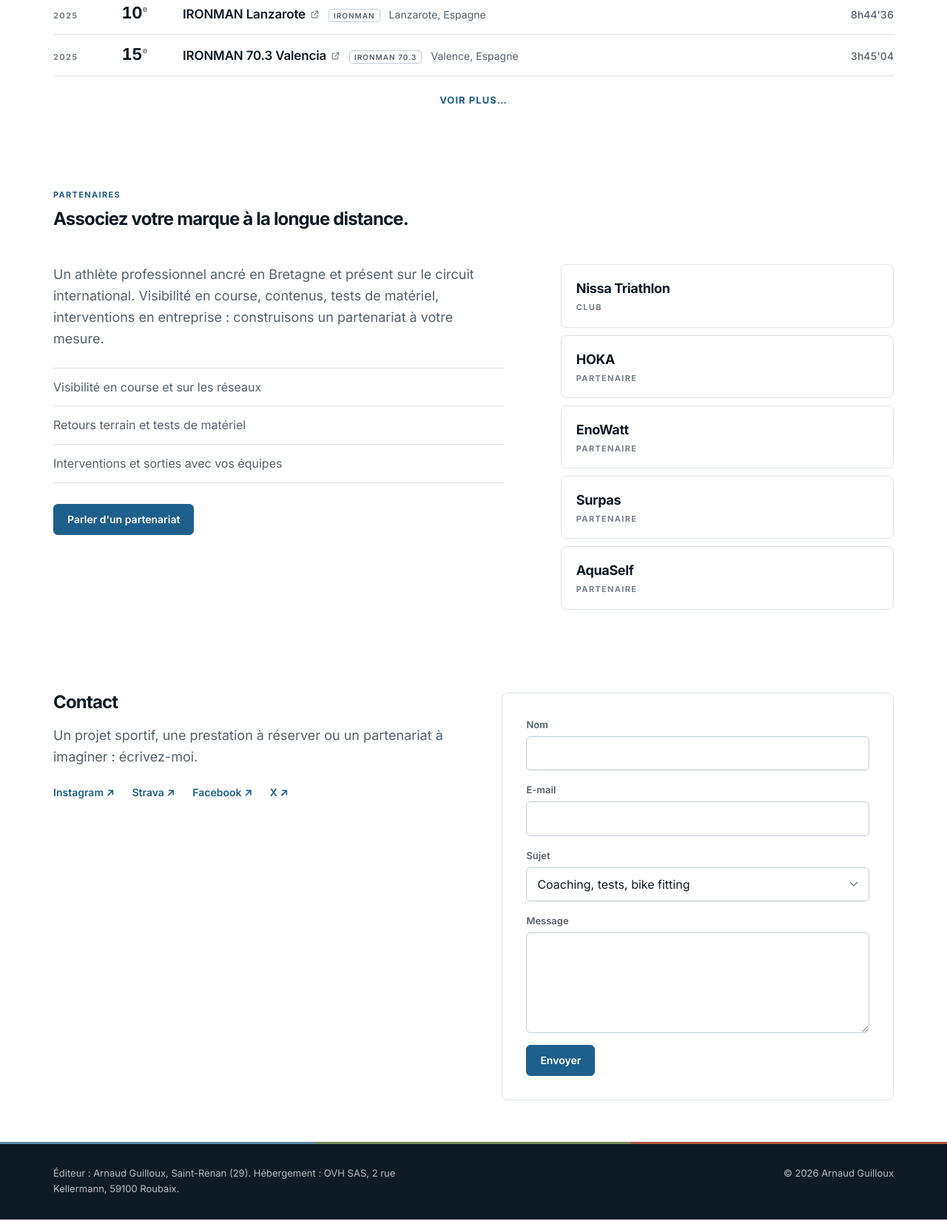
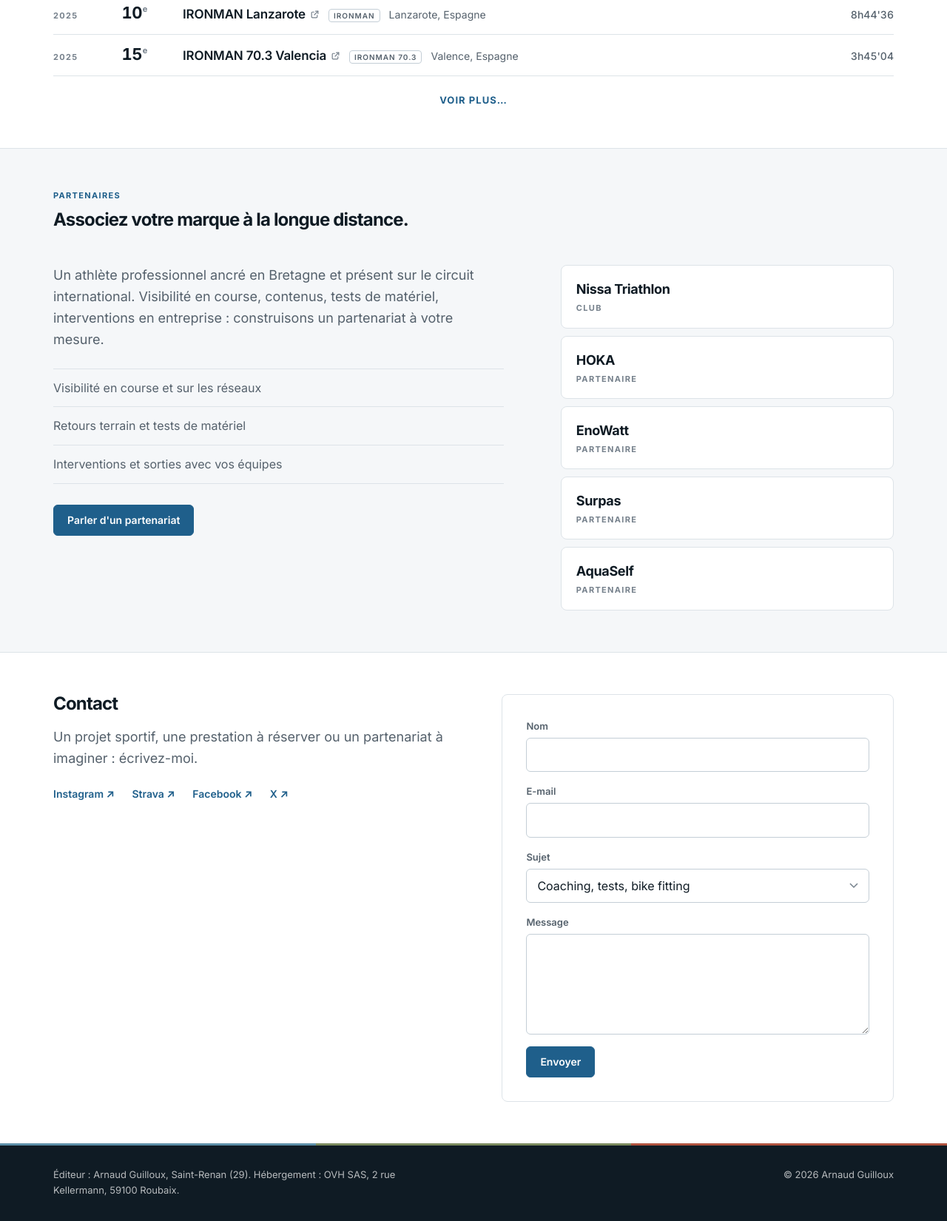
Before and after one commit to arnaudguilloux-web/site-arnaud-guilloux, a PHP site: page / in a window 1280 px wide. Shown: the part 2245-3895 px from the top of the page at 74% size. Run offline with PHP 8.4, Linux system fonts and the light colour scheme.

Commit message:
Home: alternance de fond entre sections (blanc / gris clair, automatique)
Co-Authored-By: Claude Sonnet 5.5 <noreply@anthropic.com>
Claude-Session: https://claude.ai/code/session_0197ajPqd3WGEmMor7rfkrca

```diff
--- a/assets/style.css
+++ b/assets/style.css
@@ -38,6 +38,8 @@ img { display: block; max-width: 100%; }
 .wrap { max-width: 1200px; margin: 0 auto; padding-inline: var(--gutter); }
 section { padding-block: clamp(36px, 4.5vw, 56px); }
 .soft { background: var(--soft); border-block: 1px solid var(--line); }
+/* Alternance de fond automatique entre les sections de la home (robuste aux sections masquées) */
+.hero ~ section:nth-of-type(even) { background: var(--soft); border-block: 1px solid var(--line); }
 
 /* Petit label en capitales */
 .mono, .eyebrow { font: 700 11px/1.4 var(--sans); letter-spacing: .12em; text-transform: uppercase; color: var(--text-3); }
--- a/coaching.php
+++ b/coaching.php
@@ -37,7 +37,7 @@ $T = [
 <link rel="preconnect" href="https://fonts.googleapis.com">
 <link rel="preconnect" href="https://fonts.gstatic.com" crossorigin>
 <link href="https://fonts.googleapis.com/css2?family=Inter:wght@400;500;600;700;800&display=swap" rel="stylesheet">
-<link rel="stylesheet" href="<?= e($base) ?>assets/style.css?v=44">
+<link rel="stylesheet" href="<?= e($base) ?>assets/style.css?v=45">
 </head>
 <body>
 <header class="top">
--- a/galerie.php
+++ b/galerie.php
@@ -33,7 +33,7 @@ $T = [
 <link rel="preconnect" href="https://fonts.googleapis.com">
 <link rel="preconnect" href="https://fonts.gstatic.com" crossorigin>
 <link href="https://fonts.googleapis.com/css2?family=Inter:wght@400;500;600;700;800&display=swap" rel="stylesheet">
-<link rel="stylesheet" href="<?= e($base) ?>assets/style.css?v=44">
+<link rel="stylesheet" href="<?= e($base) ?>assets/style.css?v=45">
 </head>
 <body>
 <header class="top">
--- a/index.php
+++ b/index.php
@@ -194,7 +194,7 @@ $n = 0; // numérotation des sections
 <link rel="preconnect" href="https://fonts.googleapis.com">
 <link rel="preconnect" href="https://fonts.gstatic.com" crossorigin>
 <link href="https://fonts.googleapis.com/css2?family=Inter:wght@400;500;600;700;800&display=swap" rel="stylesheet">
-<link rel="stylesheet" href="<?= e($base) ?>assets/style.css?v=44">
+<link rel="stylesheet" href="<?= e($base) ?>assets/style.css?v=45">
 <script type="application/ld+json"><?= json_encode($jsonLd, JSON_UNESCAPED_UNICODE | JSON_UNESCAPED_SLASHES | JSON_HEX_TAG) ?></script>
 </head>
 <body>
@@ -257,7 +257,7 @@ $n = 0; // numérotation des sections
   <?php endif; ?>
 </div>
 
-<section class="soft highlights">
+<section class="highlights">
   <div class="wrap">
     <div class="head-row">
       <h2><?= e($T['h_highlights']) ?></h2>
@@ -345,7 +345,7 @@ $resultsUrl = $base . 'palmares.php' . ($lang === 'en' ? '?lang=en' : ''); ?>
 </section>
 
 <?php if ($upcoming): ?>
-<section id="calendrier" class="soft">
+<section id="calendrier">
   <div class="wrap">
     <h2><?= e($T['h_calendar']) ?></h2>
     <ol class="rows calendar">
--- a/palmares.php
+++ b/palmares.php
@@ -34,7 +34,7 @@ $T = [
 <link rel="preconnect" href="https://fonts.googleapis.com">
 <link rel="preconnect" href="https://fonts.gstatic.com" crossorigin>
 <link href="https://fonts.googleapis.com/css2?family=Inter:wght@400;500;600;700;800&display=swap" rel="stylesheet">
-<link rel="stylesheet" href="<?= e($base) ?>assets/style.css?v=44">
+<link rel="stylesheet" href="<?= e($base) ?>assets/style.css?v=45">
 </head>
 <body>
 <header class="top">
```
